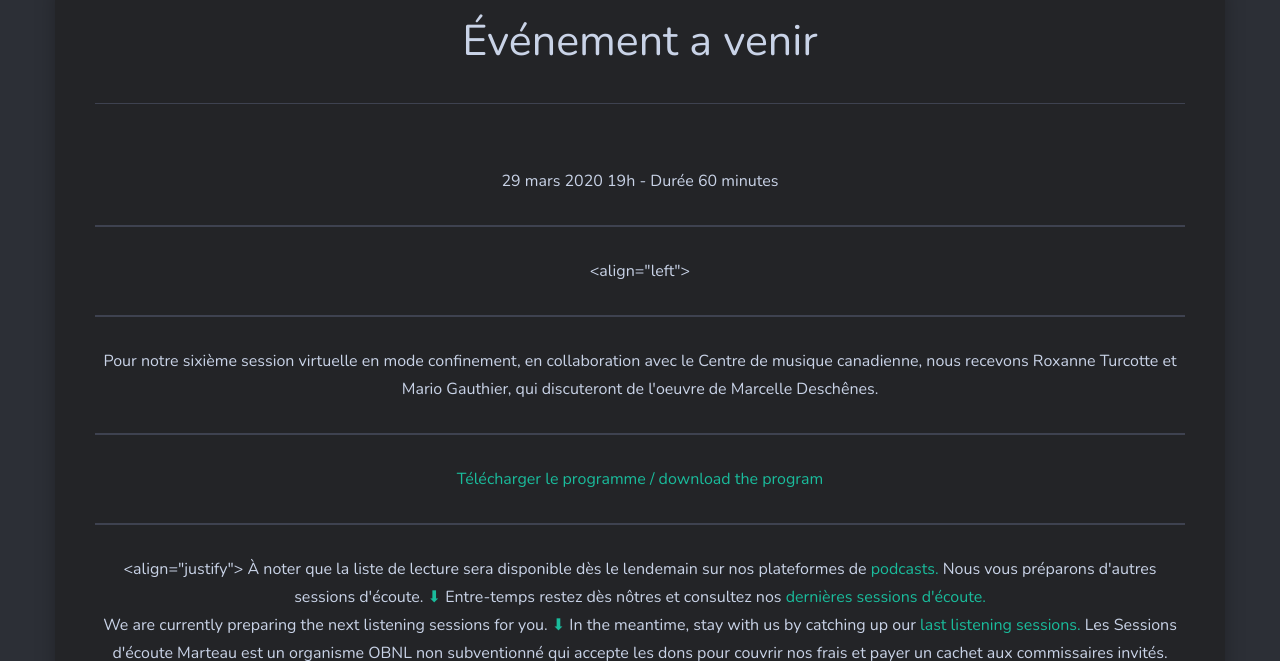
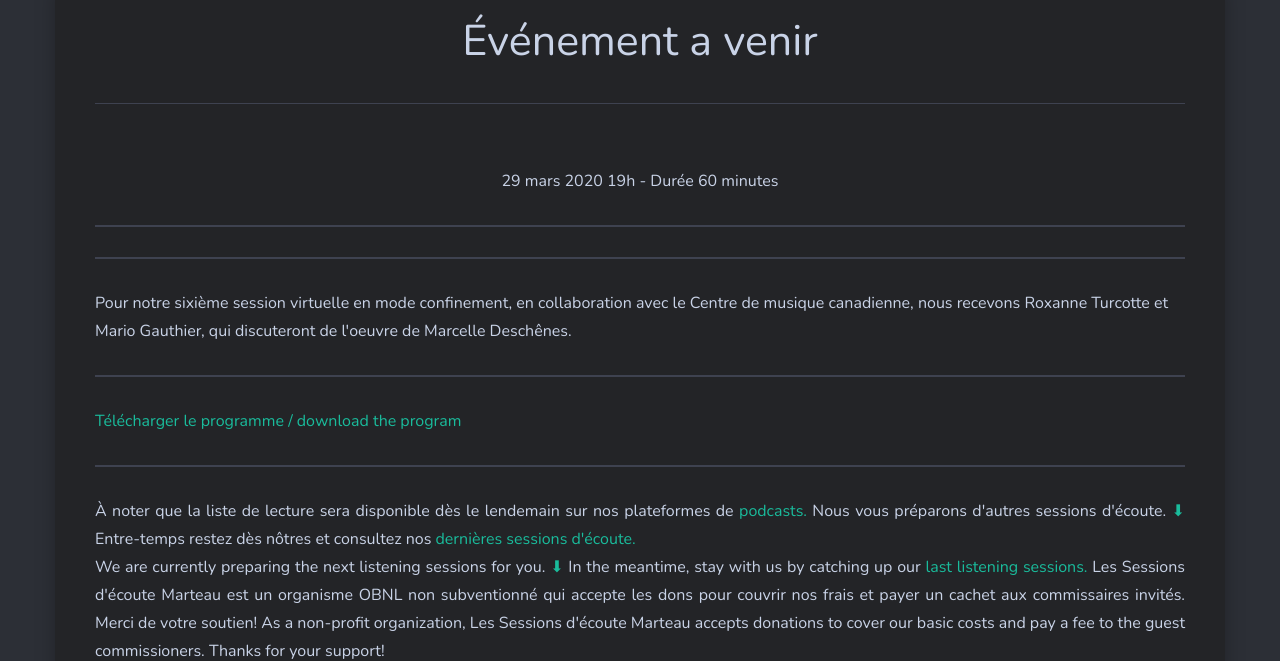
Before and after one commit to sessions-marteau/sessions-marteau-2.github.io, a Jekyll site: the page built from _pages/evenement-a-venir.md, in a window 1280 px wide and 900 px high, scrolled down 745 px, cut to the strip 0-661 px from the top of the window. Built offline with Jekyll 4.4.1, drawn with Linux system fonts in a browser that asks for light colours; nearby versions of some CDN libraries.

Commit message:
Update evenement-a-venir.md

```diff
--- a/_pages/evenement-a-venir.md
+++ b/_pages/evenement-a-venir.md
@@ -36,7 +36,7 @@ Matías Reyes | dedosmuertos
   <center>
 
 
-<align="left">
+<DIV align="left">
 <hr>
 Pour notre sixième session virtuelle en mode confinement, en collaboration avec le Centre de musique canadienne, nous recevons Roxanne Turcotte et Mario Gauthier, qui discuteront de l'oeuvre de Marcelle Deschênes.
 <hr>
@@ -44,13 +44,12 @@ Pour notre sixième session virtuelle en mode confinement, en collaboration avec
 <a href="https://sessionsmarteau.com/uploads/session-009/program/Sessions-Marteau-009-Programme.pdf" download>Télécharger le programme / download the program</a>
 
 <hr>
+</DIV>
 
 
 
-<align="justify">
-
+<DIV align="justify">
 À noter que la liste de lecture sera disponible dès le lendemain sur nos plateformes de <a href="https://sessionsmarteau.com/musique/#podcasts"> podcasts.</a>
-
 
 
 
@@ -73,3 +72,4 @@ Les Sessions d'écoute Marteau est un organisme OBNL non subventionné qui accep
 <input type="image" src="https://www.paypalobjects.com/fr_CA/i/btn/btn_donate_SM.gif" border="0" name="submit" title="Aider un organisme OBNL non subventionné!" alt="Bouton Faire un don avec PayPal" />
 <img alt="" border="0" src="https://www.paypal.com/fr_CA/i/scr/pixel.gif" width="1" height="1" />
 </form>
+</DIV>
```
